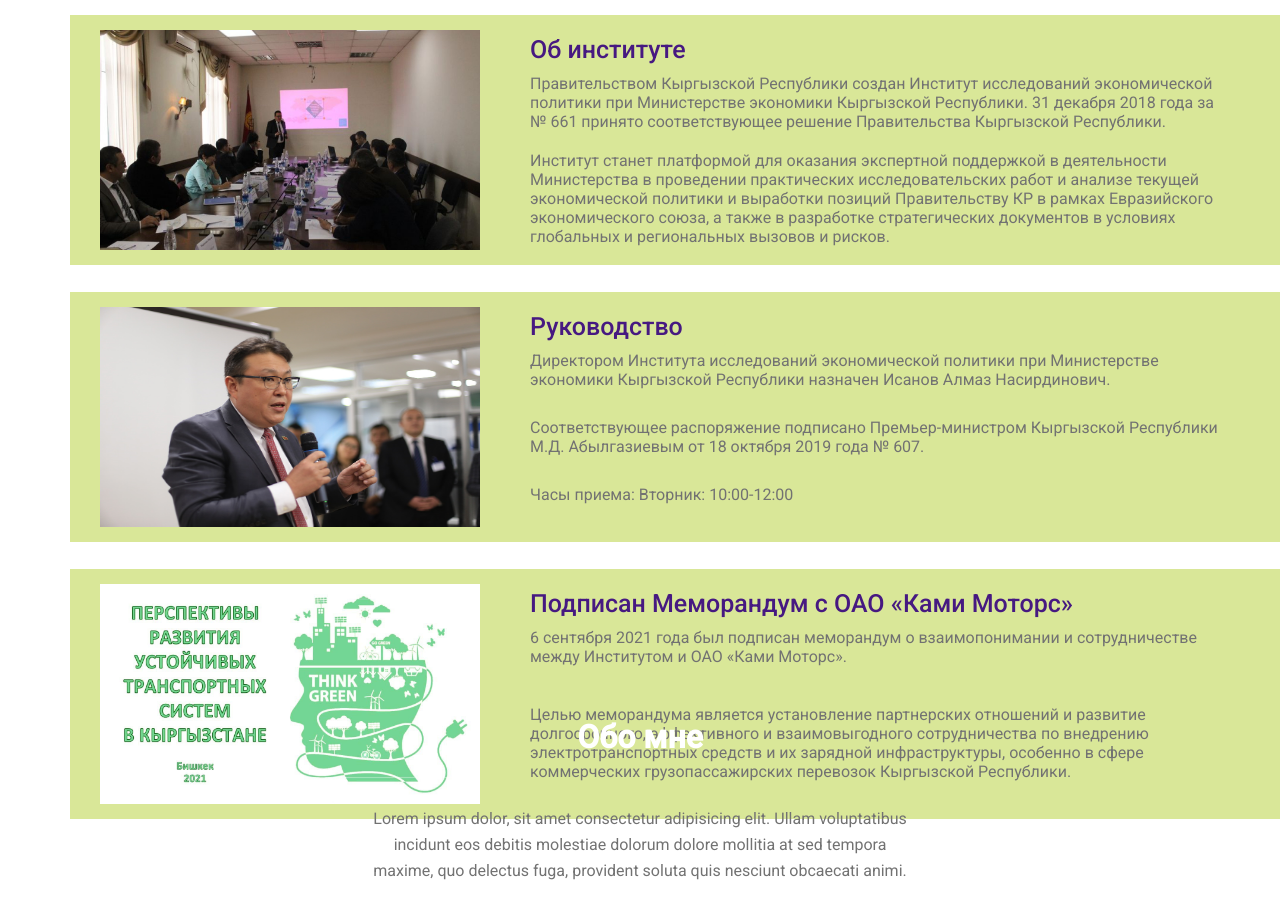
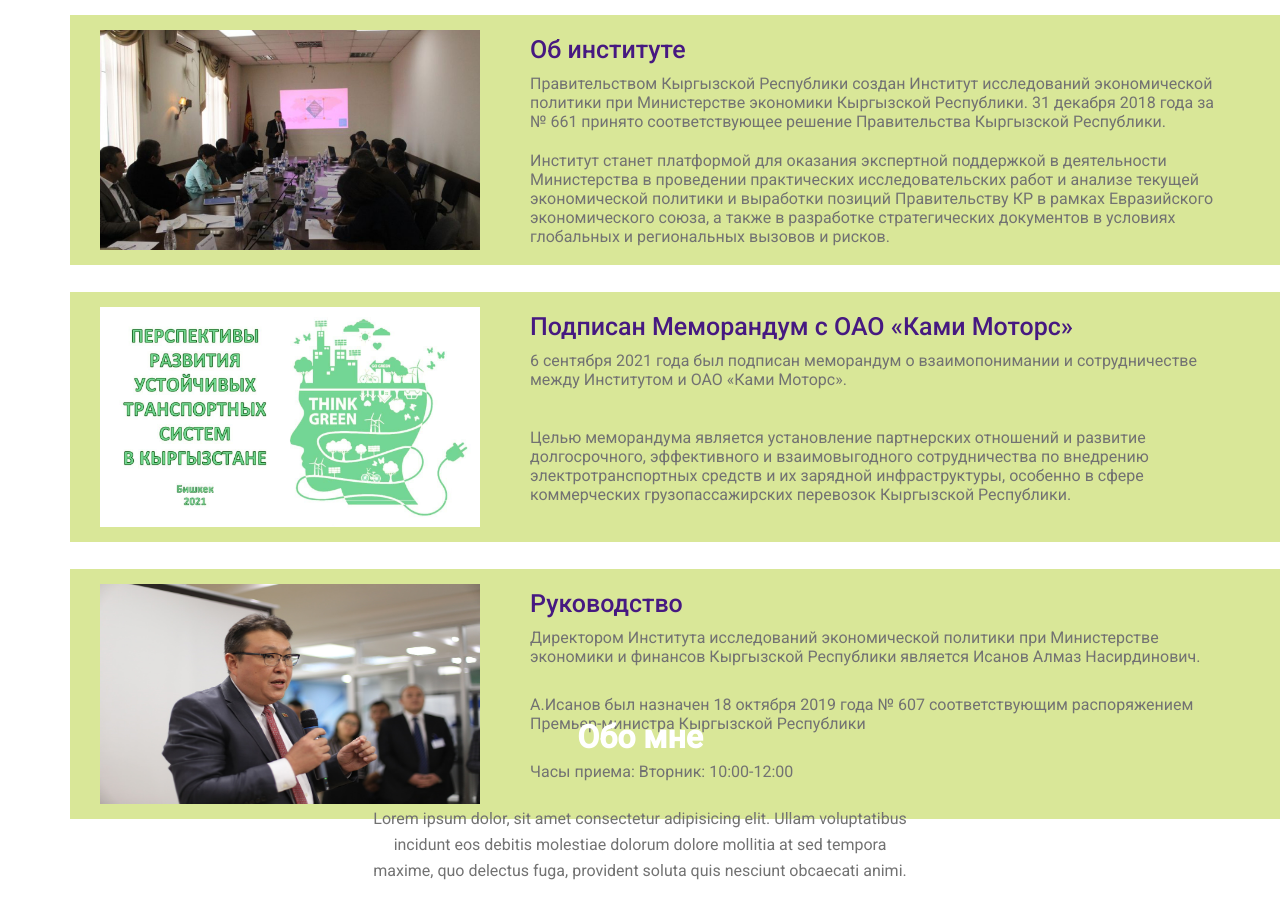
Before and after one commit to NargizaKasymova/EPRInstitute, a plain HTML site: page index.html in a window 1280 px wide. Shown: the part 182-1100 px from the top of the page. Drawn offline with Linux system fonts and the light colour scheme; no server answers; a web font is replaced by a local one.

Commit message:
second commit

```diff
--- a/index.html
+++ b/index.html
@@ -5,7 +5,7 @@
     <meta charset="UTF-8">
     <meta http-equiv="X-UA-Compatible" content="IE=edge">
     <meta name="viewport" content="width=device-width, initial-scale=1.0">
-    <title>Nargo's Profile</title>
+    <title>Институт ИЭП.gov.kg</title>
 
     <link rel="stylesheet" href="index.css">
     <link rel="stylesheet" href="css/header.css">
@@ -75,35 +75,7 @@
         </div>
     </div>
 
-    <div class="page1">
-        <img class="page2-image" src="css/images/drektor.jpg">
 
-        <div class="page1-content">
-            <p class="page1-title"> Руководство</p>
-
-            <p class="page1-description">
-                Директором Института исследований экономической политики
-                 при Министерстве экономики Кыргызской Республики
-                  назначен Исанов Алмаз Насирдинович.
-                   <!-- Соответствующее распоряжение подписано
-                    Премьер-министром Кыргызской Республики
-                     М.Д. Абылгазиевым от 18 октября 2019 года № 607. -->
-
-            </p>
-
-            <p class="page1-description">
-
-                Соответствующее распоряжение подписано
-                    Премьер-министром Кыргызской Республики
-                     М.Д. Абылгазиевым от 18 октября 2019 года № 607.
-            </p>
-            <p class="page1-description">
-                Часы приема:
-
-                Вторник: 10:00-12:00
-            </p>
-        </div>
-    </div>
     <div class="page1">
         <img class="page2-image" src="css/images/green.jpg">
 
@@ -120,6 +92,35 @@
   и взаимовыгодного сотрудничества по внедрению
    электротранспортных средств и их зарядной инфраструктуры, особенно в сфере коммерческих грузопассажирских перевозок Кыргызской Республики.
 
+            </p>
+        </div>
+    </div>
+    <div class="page1">
+        <img class="page2-image" src="css/images/drektor.jpg">
+
+        <div class="page1-content">
+            <p class="page1-title"> Руководство</p>
+
+            <p class="page1-description">
+                Директором Института исследований экономической политики
+                 при Министерстве экономики и финансов Кыргызской Республики
+                  является Исанов Алмаз Насирдинович.
+                   <!-- Соответствующее распоряжение подписано
+                    Премьер-министром Кыргызской Республики
+                     М.Д. Абылгазиевым от 18 октября 2019 года № 607. -->
+
+            </p>
+
+            <p class="page1-description">
+
+                А.Исанов был назначен 18 октября 2019 года № 607
+                соответствующим распоряжением
+                    Премьер-министра Кыргызской Республики
+            </p>
+            <p class="page1-description">
+                Часы приема:
+
+                Вторник: 10:00-12:00
             </p>
         </div>
     </div>
```
